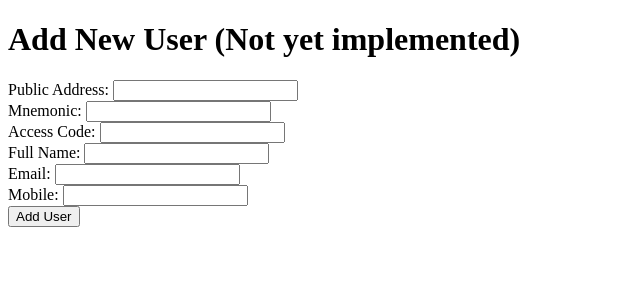
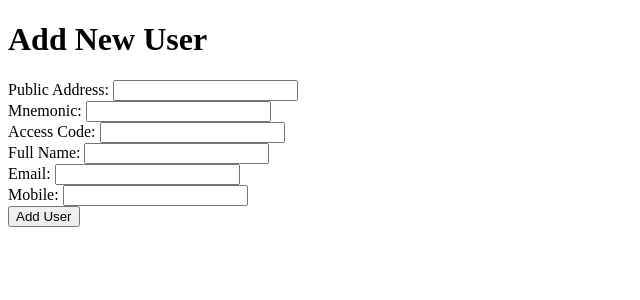
Before and after one commit to vivekpnair/pdd_algorand, a Flask app: template pdd_flask_cc_app/webapp/templates/add_user.html in a window 1280 px wide. Shown: the part 44-344 px from the top of the page, without its empty margins (0-640 px from the left). Run offline with Flask 3, Linux system fonts and the light colour scheme; the template is opened without the code that fills it, so the values that code supplies are empty.

Commit message:
Update add_user.html
removed "not yet implemented"

```diff
--- a/pdd_flask_cc_app/webapp/templates/add_user.html
+++ b/pdd_flask_cc_app/webapp/templates/add_user.html
@@ -6,7 +6,7 @@ Add User
 
 {% block content %}
 <body>
-    <h1>Add New User (Not yet implemented)</h1>
+    <h1>Add New User </h1>
     <form method="POST">
         <label for="pub_addr">Public Address:</label>
         <input type="text" name="pub_addr" value="{{pub_key}}" required readonly ><br>
```
